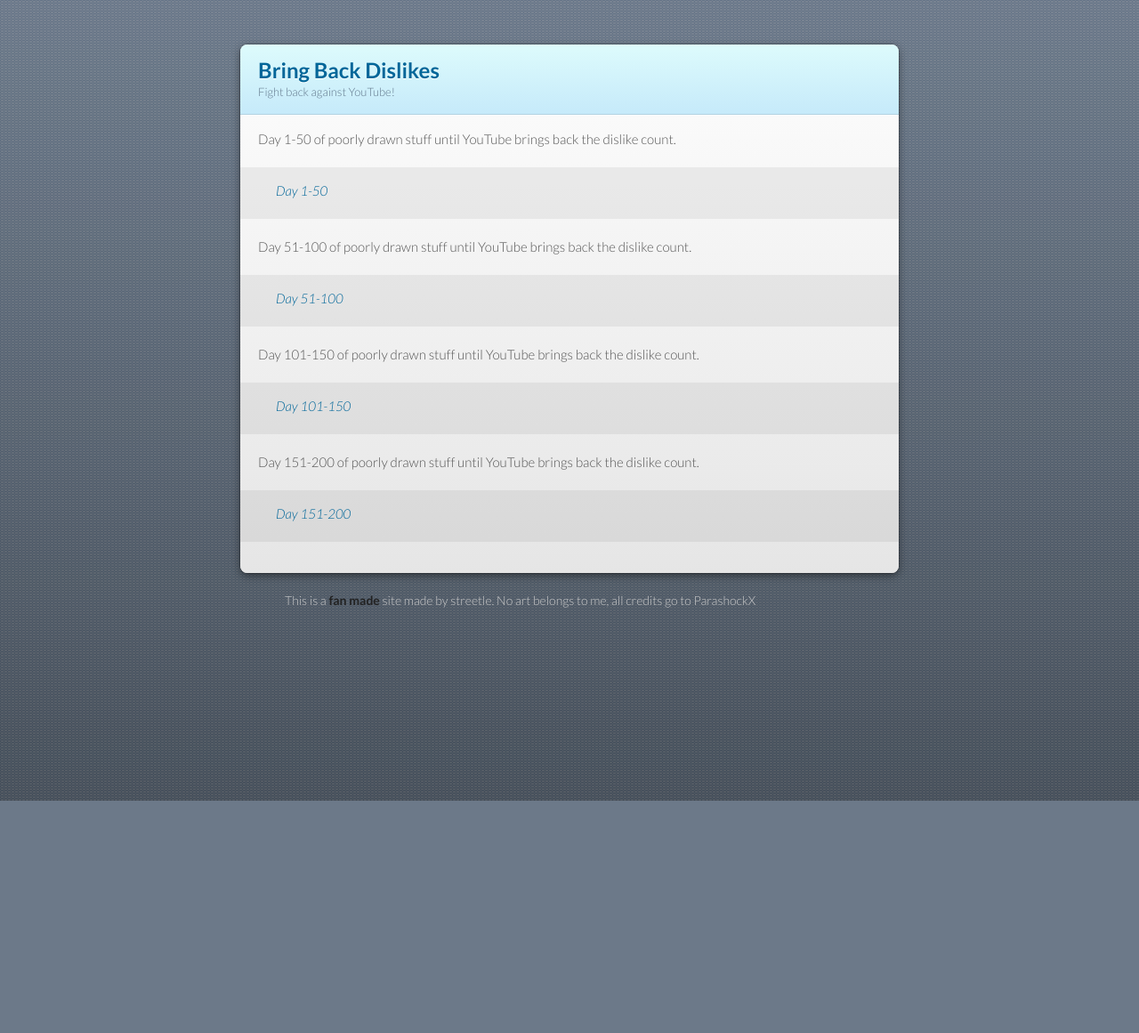
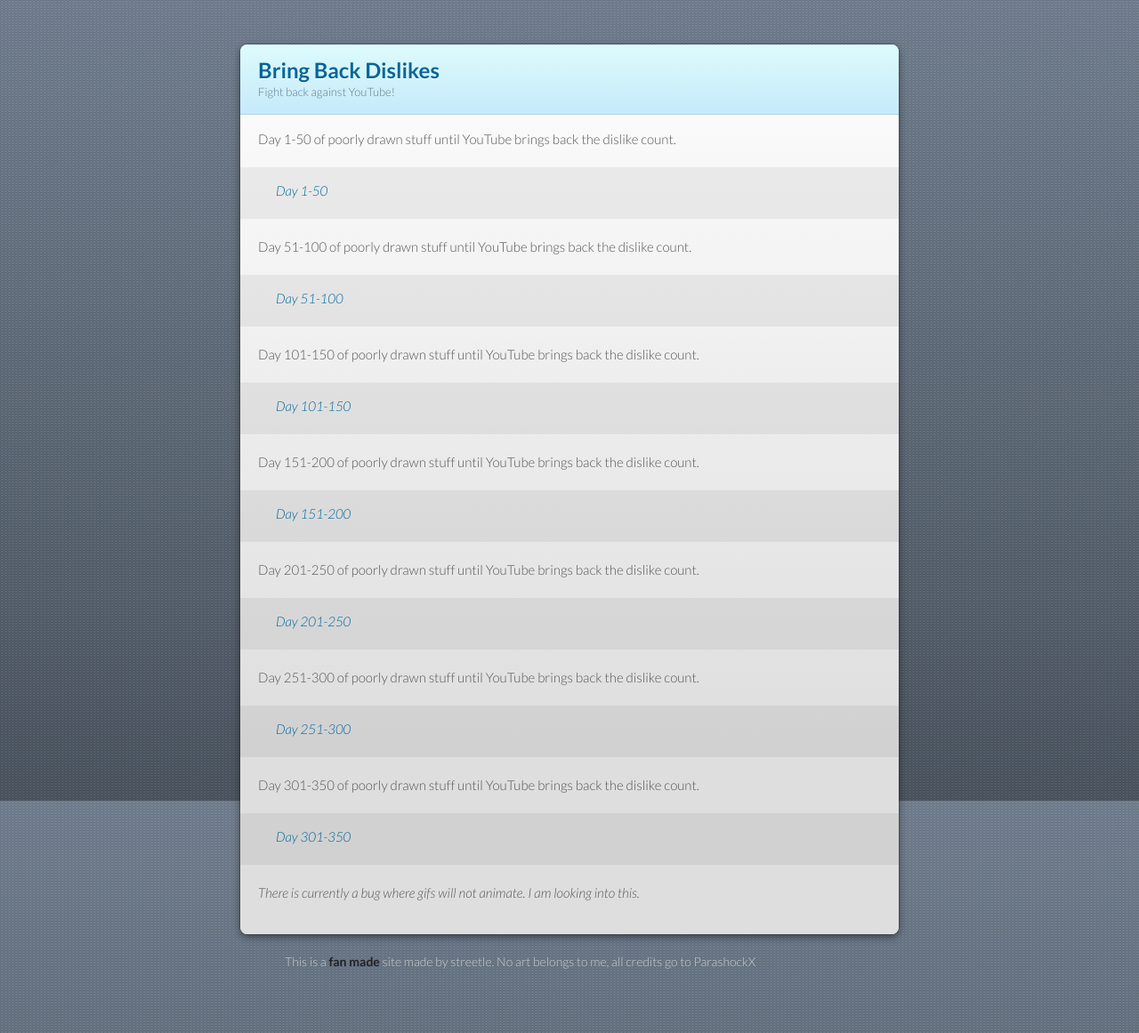
Before and after one commit to streetlegithub/bringbackdislikes.ml, a Jekyll site: the page built from index.md, in a window 1280 px wide. Shown: the whole page at 89% size. Built offline with Jekyll 4.4.1, drawn with Linux system fonts in a browser that asks for light colours; our own code applies the rules of GitHub Pages for plain Markdown files; before the commit the page ends 900 px from its top, so only the background shows below that.

Commit message:
Update index.md

```diff
--- a/index.md
+++ b/index.md
@@ -9,3 +9,14 @@
 
 Day 151-200 of poorly drawn stuff until YouTube brings back the dislike count.
 > [Day 151-200](./200)
+
+Day 201-250 of poorly drawn stuff until YouTube brings back the dislike count.
+> [Day 201-250](./250)
+
+Day 251-300 of poorly drawn stuff until YouTube brings back the dislike count.
+> [Day 251-300](./300)
+
+Day 301-350 of poorly drawn stuff until YouTube brings back the dislike count.
+> [Day 301-350](./350)
+
+<i>There is currently a bug where gifs will not animate. I am looking into this.</i>
```
